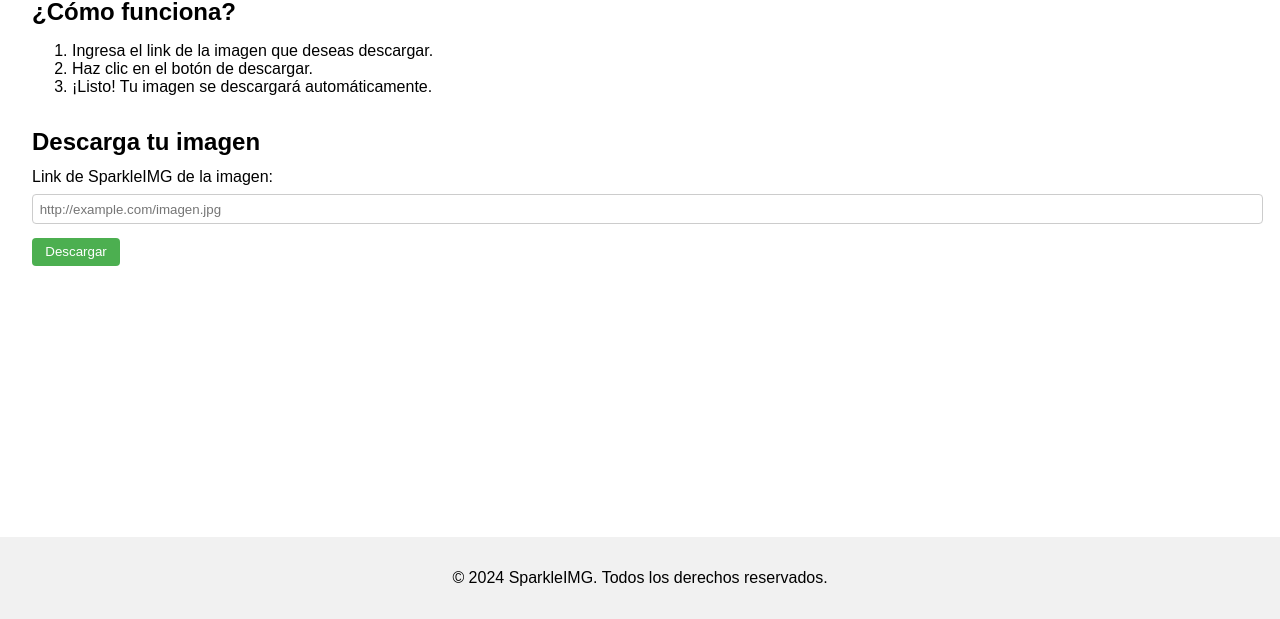
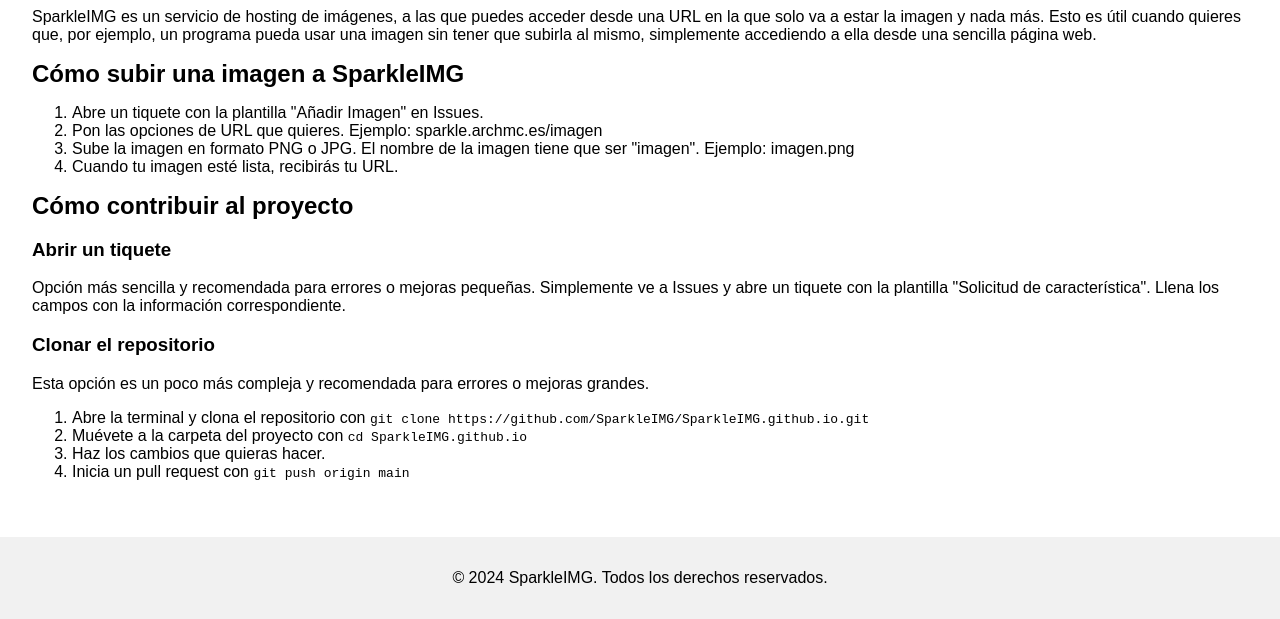
Before and after one commit to SparkleIMG/SparkleIMG.github.io, a plain HTML site: page index.html in a window 1280 px wide. Shown: the part 181-800 px from the top of the page. Drawn offline with Linux system fonts and the light colour scheme.

Commit message:
Update index.html

```diff
--- a/index.html
+++ b/index.html
@@ -3,30 +3,39 @@
 <head>
     <meta charset="UTF-8">
     <meta name="viewport" content="width=device-width, initial-scale=1.0">
-    <title>SparkleIMG - Descarga de Imágenes</title>
+    <title>SparkleIMG | Página de inicio</title>
     <link rel="stylesheet" href="styles.css">
 </head>
 <body>
     <header>
         <h1>SparkleIMG</h1>
-        <p>Descarga imágenes fácilmente desde cualquier link.</p>
     </header>
     <main>
-        <section class="download-section">
-            <h2>¿Cómo funciona?</h2>
+        <section class="about-section">
+            <h2>Página de inicio</h2>
+            <p>SparkleIMG es un servicio de hosting de imágenes, a las que puedes acceder desde una URL en la que solo va a estar la imagen y nada más. Esto es útil cuando quieres que, por ejemplo, un programa pueda usar una imagen sin tener que subirla al mismo, simplemente accediendo a ella desde una sencilla página web.</p>
+        </section>
+        <section class="how-to-upload">
+            <h2>Cómo subir una imagen a SparkleIMG</h2>
             <ol>
-                <li>Ingresa el link de la imagen que deseas descargar.</li>
-                <li>Haz clic en el botón de descargar.</li>
-                <li>¡Listo! Tu imagen se descargará automáticamente.</li>
+                <li>Abre un tiquete con la plantilla "Añadir Imagen" en Issues.</li>
+                <li>Pon las opciones de URL que quieres. Ejemplo: sparkle.archmc.es/imagen</li>
+                <li>Sube la imagen en formato PNG o JPG. El nombre de la imagen tiene que ser "imagen". Ejemplo: imagen.png</li>
+                <li>Cuando tu imagen esté lista, recibirás tu URL.</li>
             </ol>
         </section>
-        <section class="link-section">
-            <h2>Descarga tu imagen</h2>
-            <form action="sparkle.archmc.es/imagen" method="GET">
-                <label for="image-link">Link de SparkleIMG de la imagen:</label>
-                <input type="url" id="image-link" name="url" placeholder="http://example.com/imagen.jpg" required>
-                <button type="submit">Descargar</button>
-            </form>
+        <section class="how-to-contribute">
+            <h2>Cómo contribuir al proyecto</h2>
+            <h3>Abrir un tiquete</h3>
+            <p>Opción más sencilla y recomendada para errores o mejoras pequeñas. Simplemente ve a Issues y abre un tiquete con la plantilla "Solicitud de característica". Llena los campos con la información correspondiente.</p>
+            <h3>Clonar el repositorio</h3>
+            <p>Esta opción es un poco más compleja y recomendada para errores o mejoras grandes.</p>
+            <ol>
+                <li>Abre la terminal y clona el repositorio con <code>git clone https://github.com/SparkleIMG/SparkleIMG.github.io.git</code></li>
+                <li>Muévete a la carpeta del proyecto con <code>cd SparkleIMG.github.io</code></li>
+                <li>Haz los cambios que quieras hacer.</li>
+                <li>Inicia un pull request con <code>git push origin main</code></li>
+            </ol>
         </section>
     </main>
     <footer>
```
